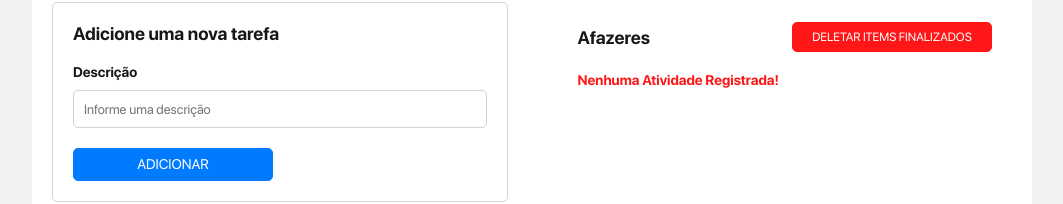
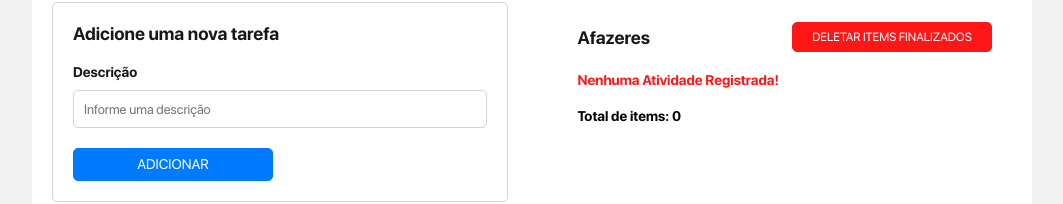
Before and after one commit to IgorCazeNunes/todo-list, a React (Create React App) app: page / in a window 1280 px wide. Shown: the part 114-318 px from the top of the page, without its empty margins (108-1171 px from the left). Built offline with nearby package versions, Linux system fonts and the light colour scheme.

Commit message:
feat: add todo items counter.

```diff
--- a/src/App.css
+++ b/src/App.css
@@ -150,11 +150,14 @@
 
   padding: 1rem 0;
 
-  color: #ff1616;
+  color: #000000;
   font-weight: bold;
   font-size: 1.4rem;
 
   transition: all 1s;
+}
+.App section ul li.warning {
+  color: #ff1616;
 }
 
 .App section li label {
--- a/src/App.tsx
+++ b/src/App.tsx
@@ -1,4 +1,4 @@
-  import React, { useState } from 'react';
+  import React, { useEffect, useState } from 'react';
 
 import './App.css';
 
@@ -8,6 +8,7 @@ interface ITodo {
 }
 
 const App = () => {
+  const [totalItems, setTotalItems] = useState(0);
   const [error, setError] = useState<string>("");
   const [inputDescription, setInputDescription] = useState<string>("");
   const [todoList, setTodoList] = useState<ITodo[]>(() => JSON.parse(localStorage.getItem(`@Todo-List`) || "[]"));
@@ -70,6 +71,10 @@ const App = () => {
     setError("");
   }
 
+  useEffect(() => {
+    setTotalItems(todoList.length);
+  }, [todoList]);
+
   return (
     <main className='App'>
       <h1>to-do list</h1>
@@ -108,7 +113,7 @@ const App = () => {
 
           <ul>
             {!todoList.length ? (
-              <li>
+              <li className="warning">
                 Nenhuma Atividade Registrada!
               </li>
             ) : (
@@ -125,6 +130,10 @@ const App = () => {
                 </li>
               ))
             )}
+
+            <li>
+              Total de items: {totalItems}
+            </li>
           </ul>
         </section>
       </div>
```
